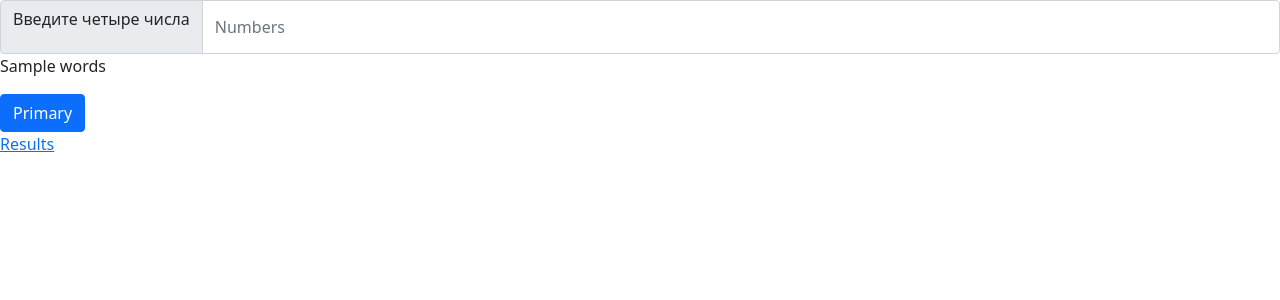
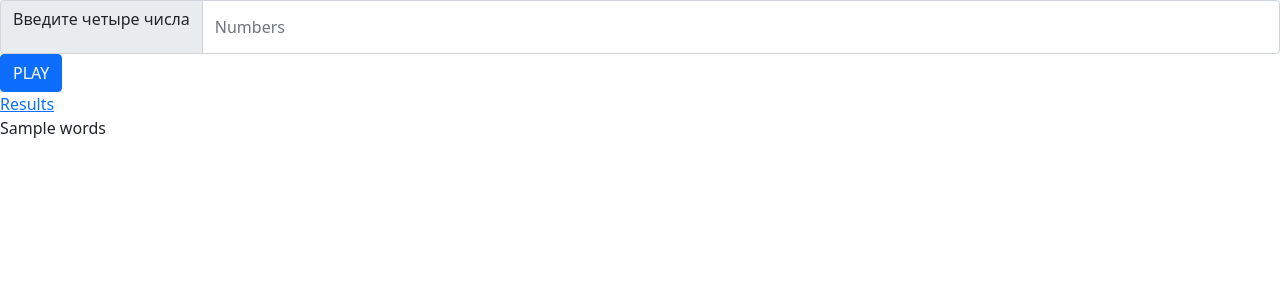
Before and after one commit to suerkulov/homework44, a Django app: template webapp/templates/index.html in a window 1280 px wide. Shown: the top 300 px of the page. Run offline with Django 4.2, Linux system fonts and the light colour scheme; the template is opened without the code that fills it: most values are stand-ins (such as "Sample title", 1, 10 or a date in 2020).

Commit message:
added changes in templates and add static

```diff
--- /dev/null
+++ b/webapp/static/css/style.css
@@ -0,0 +1,3 @@
+body{
+
+}
--- a/webapp/templates/index.html
+++ b/webapp/templates/index.html
@@ -1,3 +1,4 @@
+{% load static %}
 <!doctype html>
 <html lang="en">
 <head>
@@ -6,6 +7,7 @@
           content="width=device-width, user-scalable=no, initial-scale=1.0, maximum-scale=1.0, minimum-scale=1.0">
     <meta http-equiv="X-UA-Compatible" content="ie=edge">
     <title>Document</title>
+    <link rel="stylesheet" href="{% static 'css/style.css' %}">
     <link href="https://cdn.jsdelivr.net/npm/bootstrap@5.0.2/dist/css/bootstrap.min.css" rel="stylesheet" integrity="sha384-EVSTQN3/azprG1Anm3QDgpJLIm9Nao0Yz1ztcQTwFspd3yD65VohhpuuCOmLASjC" crossorigin="anonymous">
 </head>
 <body>
@@ -15,9 +17,9 @@
     <span class="input-group-text" id="addon-wrapping"><p>Введите четыре числа</p></span>
     <input type="text" class="form-control" placeholder="Numbers" aria-label="Numbers" aria-describedby="addon-wrapping" name="input_nums">
     </div>
-     <div><p>{{ words }}</p></div>
-    <div><button type="submit" class="btn btn-primary">Primary</button></div>
+    <div><button type="submit" class="btn btn-primary">PLAY</button></div>
     <div><a href="history/">Results</a></div>
+    <div><p>{{ words }}</p></div>
 </form>
 </body>
 </html>
```
Also changed, not shown: webapp/templates/history.html (+5 -3 lines).
